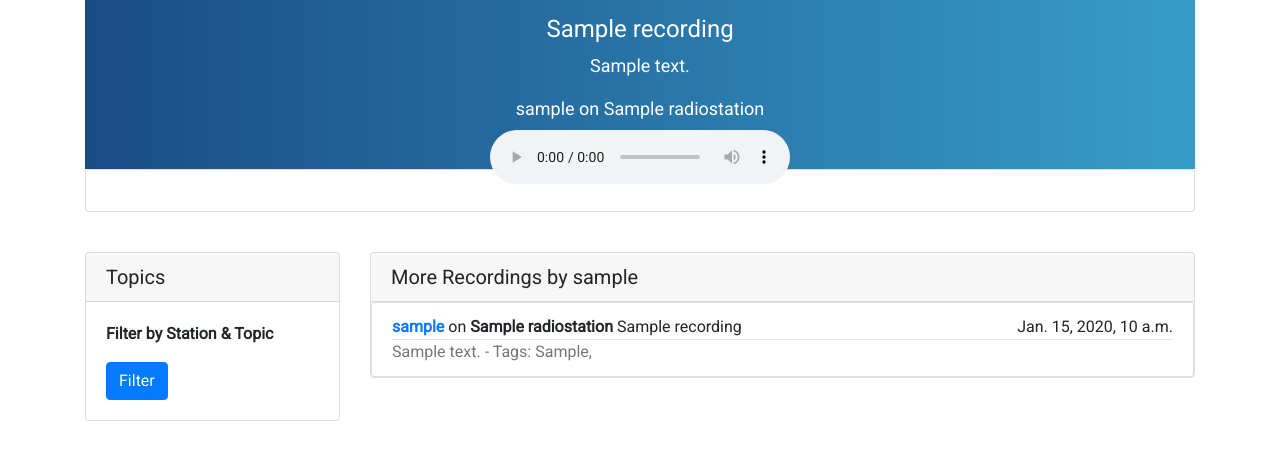
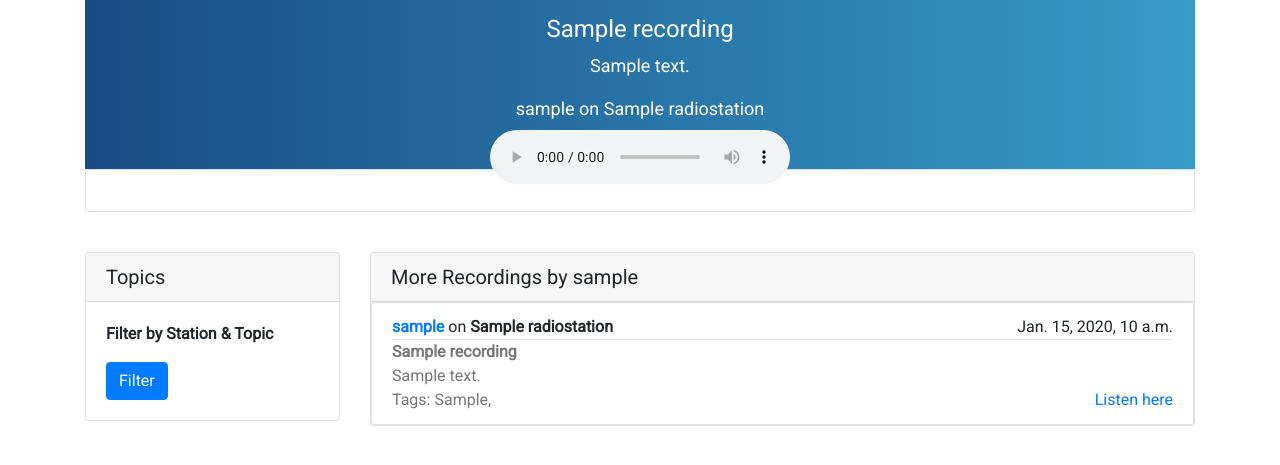
Before and after one commit to lps116/radio_recording_app, a Django app: template recordings/templates/recordings/view.html in a window 1280 px wide. Shown: the part 65-530 px from the top of the page. Run offline with Django 3.2, Linux system fonts and the light colour scheme; tables that the repository leaves empty hold one stand-in row (values such as "Sample post"); the template is opened without the code that fills it: values that come from a table or form of the project are taken from there, most other values are stand-ins (such as "Sample title", 1, 10 or a date in 2020); parts of the project's set-up code (start-up, migrations or seed data) failed here and were passed over; some libraries are stand-ins or nearby versions.

Commit message:
edited layout

```diff
--- a/recordings/templates/recordings/view.html
+++ b/recordings/templates/recordings/view.html
@@ -66,19 +66,27 @@
                   <li class="list-group-item" data-toggle="modal" data-target="#issue">
                     <div class="media">
                       <div class="media-body">
-                        <strong><a href="{% url 'profile' username=recording.user.username %}">{{other_recording.user.username}}</a></strong> on <strong>{{other_recording.radio_station.name}}</strong> <span class="label label-danger">{{recording.title}}</span><span class="number pull-right">{{other_recording.start_datetime}}</span>
-                        <hr>
-                        {% if not other_recording.description %}
-                        <p class="info"></p>
-                        {% else %}
-
-                        <p class="info">{{other_recording.description}} - Tags:
+                      <strong><a href="{% url 'profile' username=recording.user.username %}">{{other_recording.user.username}}</a></strong> on <strong>{{other_recording.radio_station.name}}</strong><span class="number pull-right">{{other_recording.start_datetime}}</span>
+                      <hr>
+                      <p class="info"><strong>{{other_recording.title}}</strong></p>
+                      {% if other_recording.description %}
+                      <p class="info">{{other_recording.description}}</p>
+                      {% else %}
+                      <p class="info">No description</p>
+                      {% endif %}
+                      <div style="overflow: hidden;">
+                        <p class="info" style="float:left;">
+                          Tags:
                           {% for tag in other_recording.tags.all %}
                           {{tag.tag}},
+                          {% empty %}
+                          None
                           {% endfor %}
                         </p>
-                        {% endif %}
+                        <p  style="float: right;" class="info"><a href="{% url 'recording' pk=other_recording.id %}">Listen here</a></p>
                       </div>
+
+                    </div>
                     </li>
                     {% endfor %}
 
```
Also changed, not shown: account/templates/account/profile.html (+14 -19 lines), recordings/templates/recordings/index.html (+0 -7 lines), templates/navbar.html (+2 -5 lines), account/templates/account/create.html (indentation only), account/templates/account/listen.html (indentation only), account/templates/account/my_recordings.html (indentation only), templates/base.html (indentation only).
